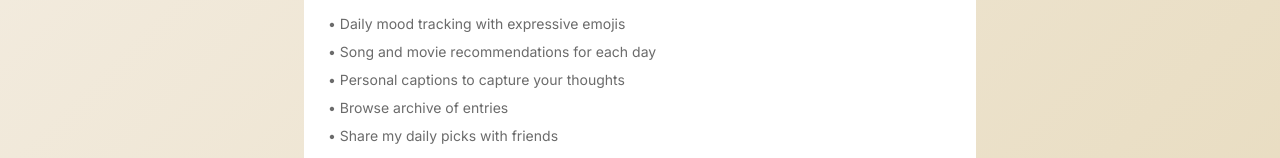
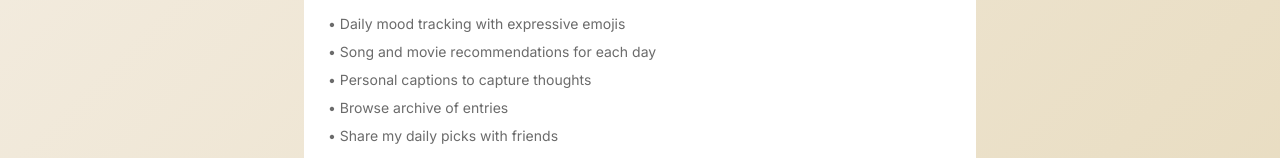
Before and after one commit to delikay/dailypick, a React (Vite) app: page /about in a window 1280 px wide. Shown: the part 488-646 px from the top of the page. Built offline with nearby package versions, Linux system fonts and the light colour scheme.

Commit message:
Update About.jsx

```diff
--- a/src/pages/About.jsx
+++ b/src/pages/About.jsx
@@ -24,7 +24,7 @@ const About = () => {
                         <ul className="space-y-2 text-sm">
                             <li>• Daily mood tracking with expressive emojis</li>
                             <li>• Song and movie recommendations for each day</li>
-                            <li>• Personal captions to capture your thoughts</li>
+                            <li>• Personal captions to capture thoughts</li>
                             <li>• Browse archive of entries</li>
                             <li>• Share my daily picks with friends</li>
                         </ul>
```
